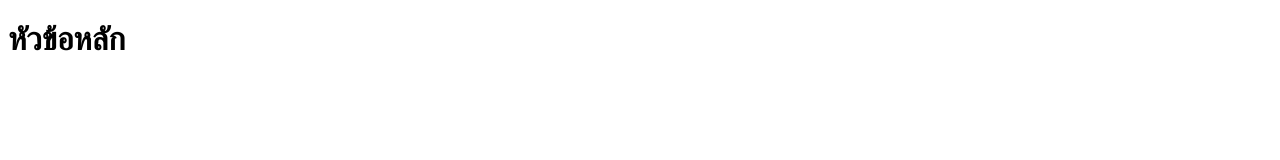
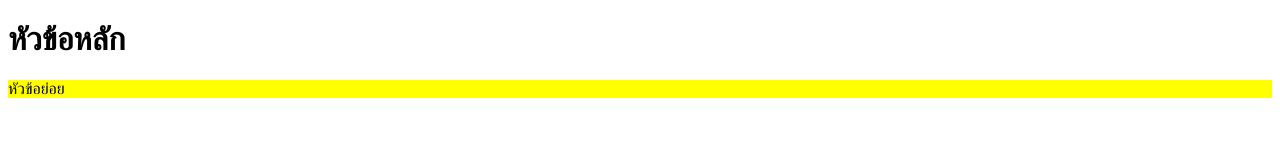
Before and after one commit to Capiton11/Example-project, a plain HTML site: page index.html in a window 1280 px wide. Drawn offline with Linux system fonts and the light colour scheme.

```diff
--- a/index.html
+++ b/index.html
@@ -4,8 +4,14 @@
   <meta charset="UTF-8">
   <meta name="viewport" content="width=device-width, initial-scale=1.0">
   <title>ตัวอย่าง git</title>
+  <style>
+    p{
+      background: yellow;
+    }
+  </style>
 </head>
 <body>
   <h1>หัวข้อหลัก</h1>
+  <p>หัวข้อย่อย</p>
 </body>
 </html>
```
